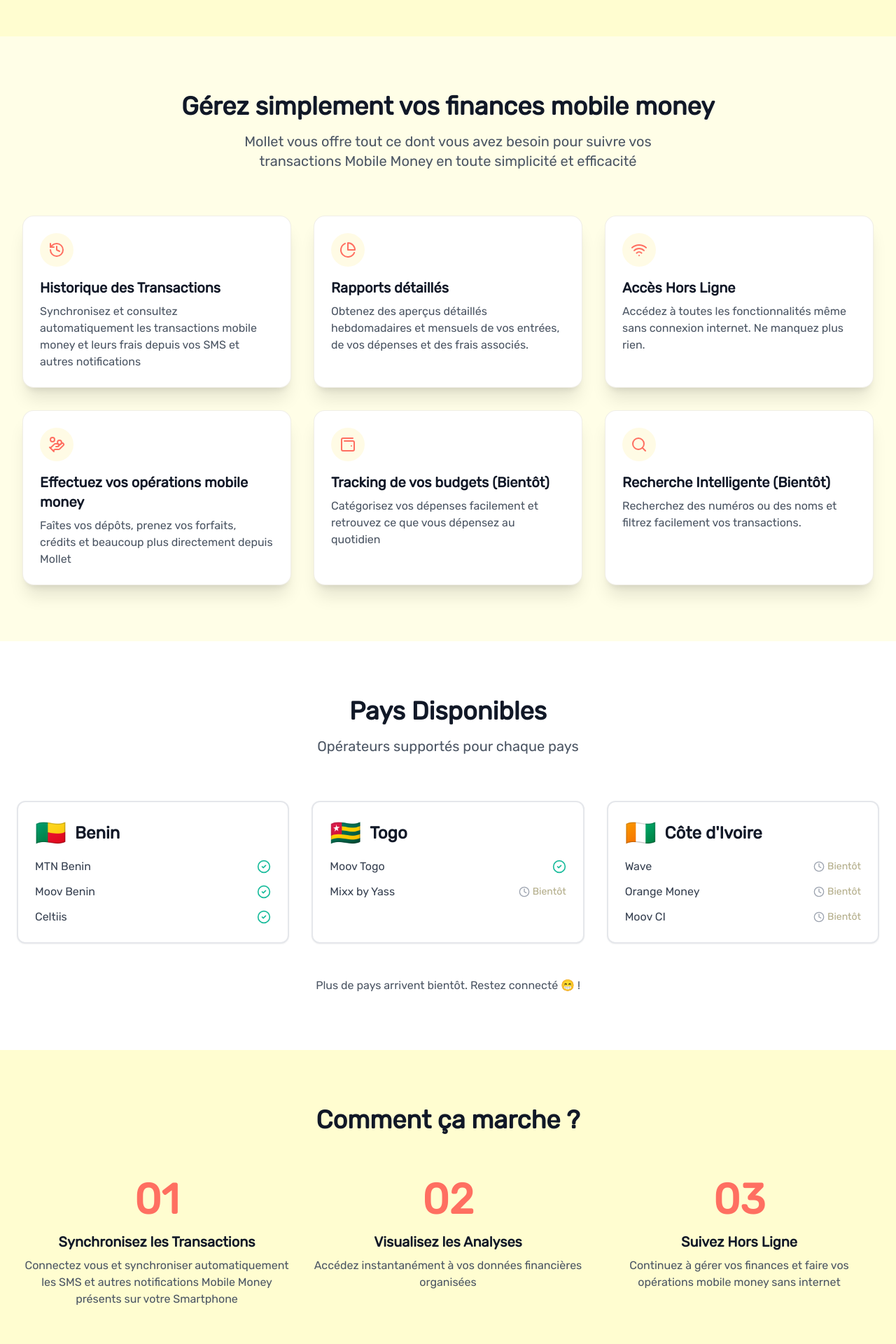
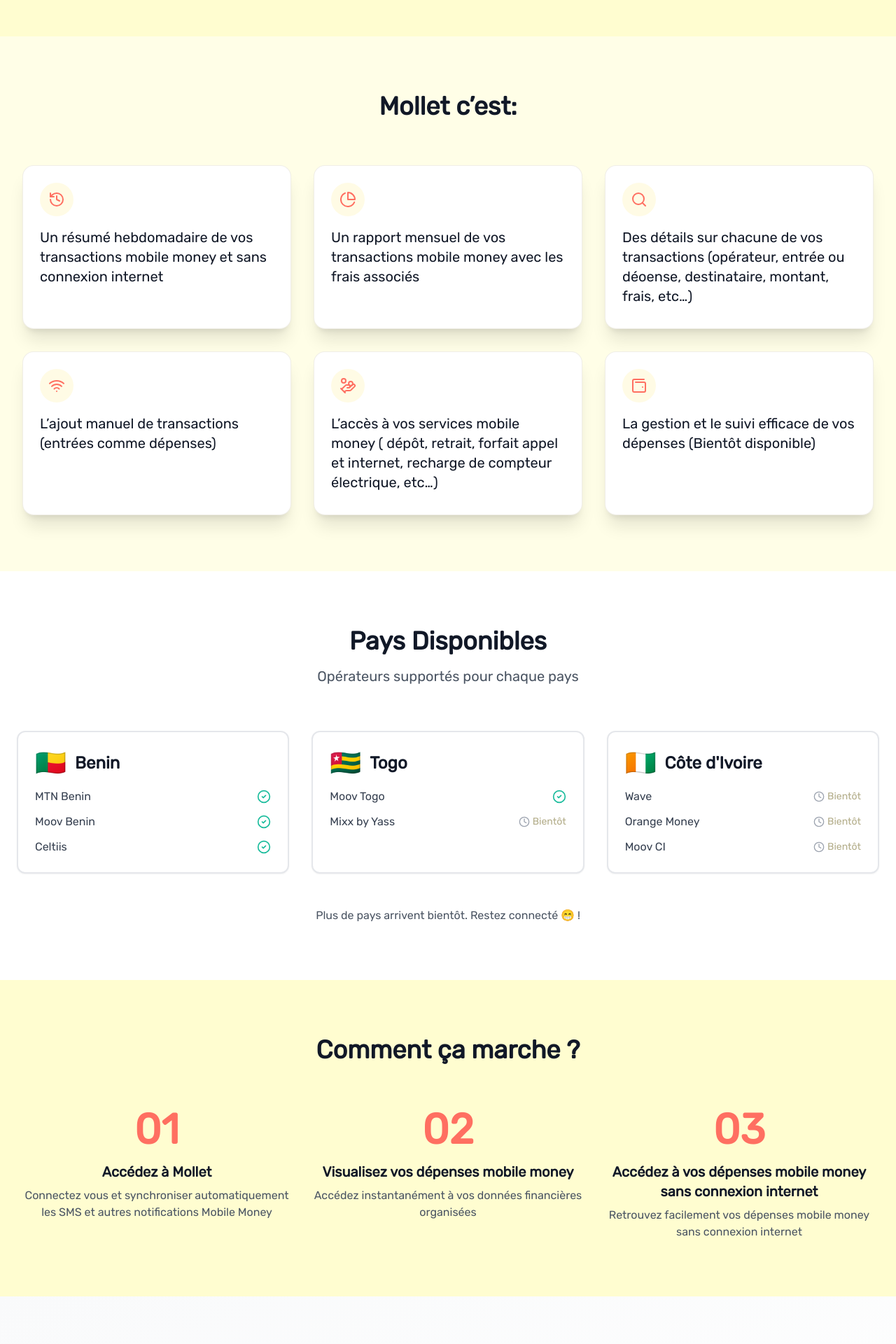
Before and after one commit to runco02X/mollet-planning, a React (Vite) app: page / in a window 1280 px wide. Shown: the part 740-2660 px from the top of the page at 70% size. Built offline with nearby package versions, Linux system fonts and the light colour scheme.

Commit message:
chore: update

```diff
--- a/index.html
+++ b/index.html
@@ -11,13 +11,11 @@
         />
         <meta name="viewport" content="width=device-width, initial-scale=1.0" />
 
-        <title>
-            Mollet - Gérez vos finances Mobile Money en toute simplicité
-        </title>
+        <title>Mollet - Retrouvez vos dépenses Mobile Money sans tracas</title>
 
         <meta
             name="description"
-            content="Mollet est une application mobile innovante pour gérer vos transactions Mobile Money. Accédez à vos historiques, résumez vos dépenses et gérez votre budget, même en mode hors-ligne. Simplifiez vos finances dès aujourd'hui !"
+            content="Mollet vous permet de suivre et gérer vos transactions mobile money en temps réel, même sans connexion internet. Obtenez des rapports détaillés et maîtrisez vos finances facilement."
         />
 
         <meta
@@ -29,11 +27,11 @@
 
         <meta
             property="og:title"
-            content="Mollet - Gérez vos finances Mobile Money en toute simplicité, en temps réel et sans connexion"
+            content="Mollet, Mobile Money, gestion finances, MTN, Moov, Celtis, Orange, Wave, offline, transactions, budget, suivi dépenses, application mobile"
         />
         <meta
             property="og:description"
-            content="Optimisez votre gestion financière avec Mollet. Suivi des transactions en temps réel, budgets et résumés, même sans connexion Internet. Idéal pour les utilisateurs de Mobile Money en Afrique."
+            content="Mollet vous permet de suivre et gérer vos transactions mobile money en temps réel, même sans connexion internet. Obtenez des rapports détaillés et maîtrisez vos finances facilement."
         />
         <meta property="og:image" content="/icon.svg" />
         <meta property="og:url" content="https://www.mollet.live" />
@@ -47,7 +45,7 @@
         />
         <meta
             name="twitter:description"
-            content="Application mobile pour gérer en temps réel vos transactions Mobile Money et budgets, en ligne ou hors-ligne. Téléchargez Mollet pour une gestion simplifiée."
+            content="Mollet vous permet de suivre et gérer vos transactions mobile money en temps réel, même sans connexion internet. Obtenez des rapports détaillés et maîtrisez vos finances facilement."
         />
         <meta name="twitter:image" content="/icon.svg" />
     </head>
--- a/src/components/Features.tsx
+++ b/src/components/Features.tsx
@@ -12,13 +12,7 @@ export default function Features() {
     <section className="py-20 bg-white/50" id="#features">
       <div className="container mx-auto">
         <div className="text-center mb-16">
-          <h2 className="text-4xl font-bold mb-4">
-            Gérez simplement vos finances mobile money
-          </h2>
-          <p className="text-xl text-gray-600 max-w-2xl mx-auto">
-            Mollet vous offre tout ce dont vous avez besoin pour suivre vos
-            transactions Mobile Money en toute simplicité et efficacité
-          </p>
+          <h2 className="text-4xl font-bold mb-4">Mollet c’est:</h2>
         </div>
 
         <div className="grid md:grid-cols-3 gap-8">
@@ -27,8 +21,8 @@ export default function Features() {
               <div className="bg-gold/10 w-12 h-12 rounded-full flex items-center justify-center mb-4">
                 <div className="text-coral">{feature.icon}</div>
               </div>
-              <h3 className="text-xl font-semibold mb-2">{feature.title}</h3>
-              <p className="text-gray-600">{feature.description}</p>
+              <h3 className="text-xl mb-2">{feature.title}</h3>
+              {/* <p className="text-gray-600">{feature.description}</p> */}
             </div>
           ))}
         </div>
@@ -40,39 +34,51 @@ export default function Features() {
 const features = [
   {
     icon: <History className="w-6 h-6" />,
-    title: "Historique des Transactions",
-    description:
-      "Synchronisez et consultez automatiquement les transactions mobile money et leurs frais depuis vos SMS et autres notifications",
+    title:
+      "Un résumé hebdomadaire de vos transactions mobile money et sans connexion internet",
+    // description:
+    //   "Un résumé hebdomadaire de vos transactions mobile money et sans connexion internet et consultez automatiquement les transactions mobile money et leurs frais depuis vos SMS et autres notifications",
   },
   {
     icon: <PieChart className="w-6 h-6" />,
-    title: "Rapports détaillés",
-    description:
-      "Obtenez des aperçus détaillés hebdomadaires et mensuels de vos entrées, de vos dépenses et des frais associés.",
+    title:
+      "Un rapport mensuel de vos transactions mobile money avec les frais associés ",
+    // description:
+    //   "Obtenez des aperçus détaillés hebdomadaires et mensuels de vos entrées, de vos dépenses et des frais associés.",
+  },
+  {
+    icon: <Search className="w-6 h-6" />,
+    title:
+      "Des détails sur chacune de vos transactions (opérateur, entrée ou déoense, destinataire, montant, frais, etc…)",
+    // description:
+    //   "Recherchez des numéros ou des noms et filtrez facilement vos transactions.",
   },
   {
     icon: <Wifi className="w-6 h-6" />,
-    title: "Accès Hors Ligne",
-    description:
-      "Accédez à toutes les fonctionnalités même sans connexion internet. Ne manquez plus rien.",
+    title: "L’ajout manuel de transactions (entrées comme dépenses)",
+    // description:
+    //   "Accédez à toutes les fonctionnalités même sans connexion internet. Ne manquez plus rien.",
   },
   {
     icon: <HandCoins className="w-6 h-6" />,
-    title: "Effectuez vos opérations mobile money",
-    description:
-      "Faîtes vos dépôts, prenez vos forfaits, crédits et beaucoup plus directement depuis Mollet",
+    title:
+      "L’accès à vos services mobile money ( dépôt, retrait, forfait appel et internet, recharge de compteur électrique, etc…)",
+    // description:
+    //   "Faîtes vos dépôts, prenez vos forfaits, crédits et beaucoup plus directement depuis Mollet",
   },
   {
     icon: <Wallet2 className="w-6 h-6" />,
-    title: "Tracking de vos budgets (Bientôt)",
-    description:
-      "Catégorisez vos dépenses facilement et retrouvez ce que vous dépensez au quotidien",
+    title:
+      "La gestion et le suivi efficace de vos dépenses (Bientôt disponible)",
+    // description:
+    //   "Catégorisez vos dépenses facilement et retrouvez ce que vous dépensez au quotidien",
   },
 
-  {
-    icon: <Search className="w-6 h-6" />,
-    title: "Recherche Intelligente (Bientôt)",
-    description:
-      "Recherchez des numéros ou des noms et filtrez facilement vos transactions.",
-  },
+  // {
+  //   icon: <Search className="w-6 h-6" />,
+  //   title:
+  //     "Des détails sur chacune de vos transactions (opérateur, entrée ou déoense, destinataire, montant, frais, etc…)",
+  //   // description:
+  //   //   "Recherchez des numéros ou des noms et filtrez facilement vos transactions.",
+  // },
 ];
--- a/src/components/Hero.tsx
+++ b/src/components/Hero.tsx
@@ -7,13 +7,13 @@ export default function Hero() {
       <div className="container mx-auto grid lg:grid-cols-2 gap-12 items-center">
         <div>
           <h1 className="text-5xl font-bold leading-tight mb-6">
-            <span className="text-coral">Mollet</span>, retrouve tes dépenses
-            mobile money,{" "}
-            <span className="text-gradient">partout et sans internet</span>
+            <span className="text-coral">Mollet</span>, retrouvez vos dépenses
+            mobile money <span className="text-gradient">sans tracas</span>
           </h1>
           <p className="text-xl text-gray-600 mb-8 mt-8">
-            Suivez les transactions Mobile Money effectuées sur votre téléphone
-            en temps réel et gérez vos finances sans effort, même hors ligne.{" "}
+            • Trackez vos transactions Mobile Money en temps réel sans connexion
+            internet.
+            <br />• Gérez vos finances Mobile Money et en dehors{" "}
           </p>
           <div className="flex flex-wrap gap-4">
             <a
--- a/src/components/HowItWorks.tsx
+++ b/src/components/HowItWorks.tsx
@@ -1,20 +1,20 @@
 const steps = [
   {
     step: "01",
-    title: "Synchronisez les Transactions",
+    title: "Accédez à Mollet",
     description:
-      "Connectez vous et synchroniser automatiquement les SMS et autres notifications Mobile Money présents sur votre Smartphone",
+      "Connectez vous et synchroniser automatiquement les SMS et autres notifications Mobile Money",
   },
   {
     step: "02",
-    title: "Visualisez les Analyses",
+    title: "Visualisez vos dépenses mobile money",
     description: "Accédez instantanément à vos données financières organisées",
   },
   {
     step: "03",
-    title: "Suivez Hors Ligne",
+    title: "Accédez à vos dépenses mobile money sans connexion internet",
     description:
-      "Continuez à gérer vos finances et faire vos opérations mobile money sans internet",
+      "Retrouvez facilement vos dépenses mobile money sans connexion internet",
   },
 ];
 
```
